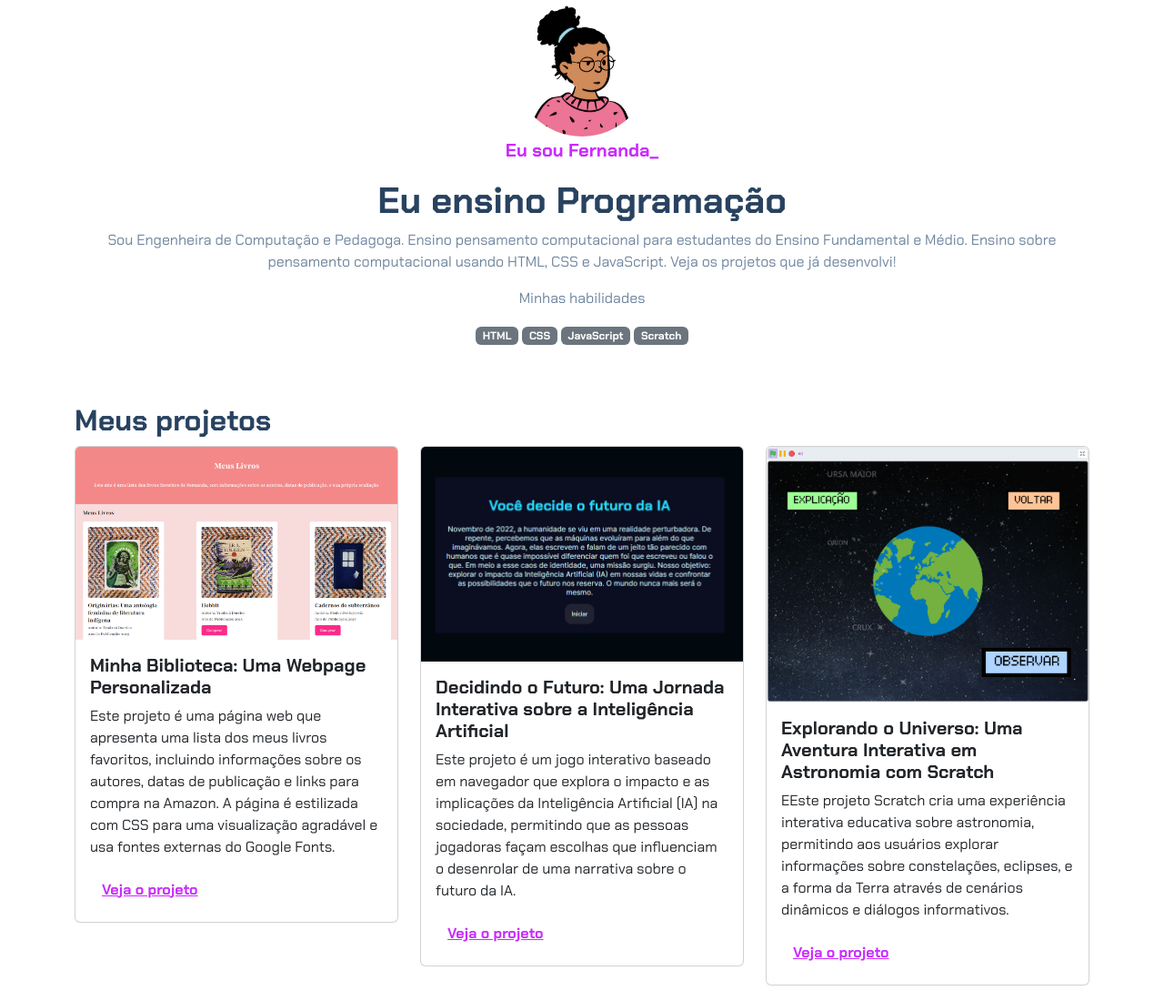
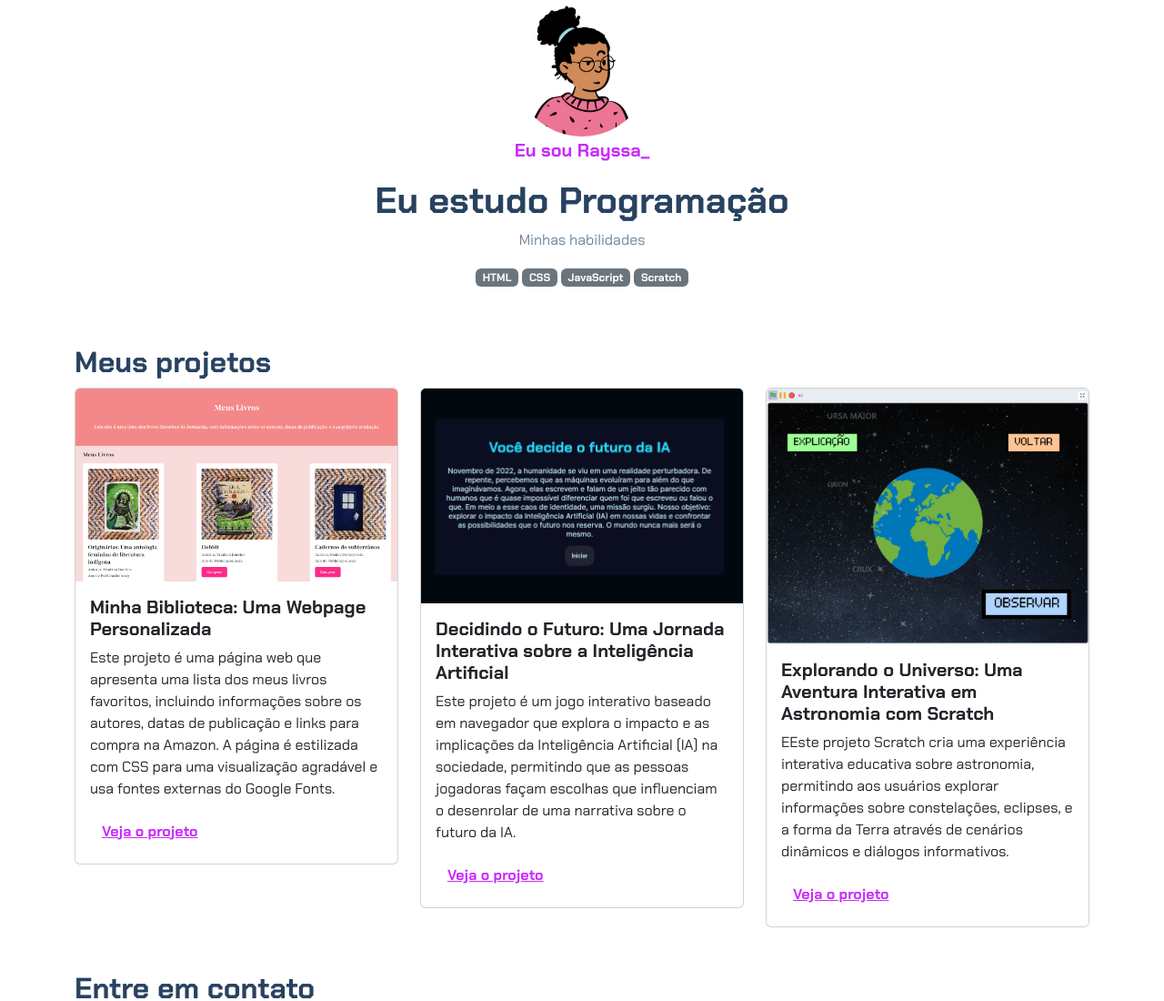
Before and after one commit to trindadera/portfolio, a plain HTML site: page index.html in a window 1280 px wide. Shown: the top 1100 px of the page at 91% size. Drawn offline with nearby package versions, Linux system fonts and the light colour scheme.

Commit message:
Update index.html

```diff
--- a/index.html
+++ b/index.html
@@ -14,11 +14,8 @@
     <header class="container text-center">
         <img src="img/avatar-perfil.png" alt="avatar da Fernanda" class="rounded-circle" width="150" height="150"
             srcset="">
-        <p class="lead">Eu sou Fernanda_</p>
-        <h1>Eu ensino Programação</h1>
-        <p>Sou Engenheira de Computação e Pedagoga. Ensino pensamento computacional para estudantes do Ensino
-            Fundamental e Médio. Ensino sobre pensamento computacional usando HTML, CSS e JavaScript. Veja os projetos
-            que já desenvolvi!</p>
+        <p class="lead">Eu sou Rayssa_</p>
+        <h1>Eu estudo Programação</h1>
         <p>Minhas habilidades</p>
         <div>
             <p class="badge bg-secondary">HTML</p>
```
